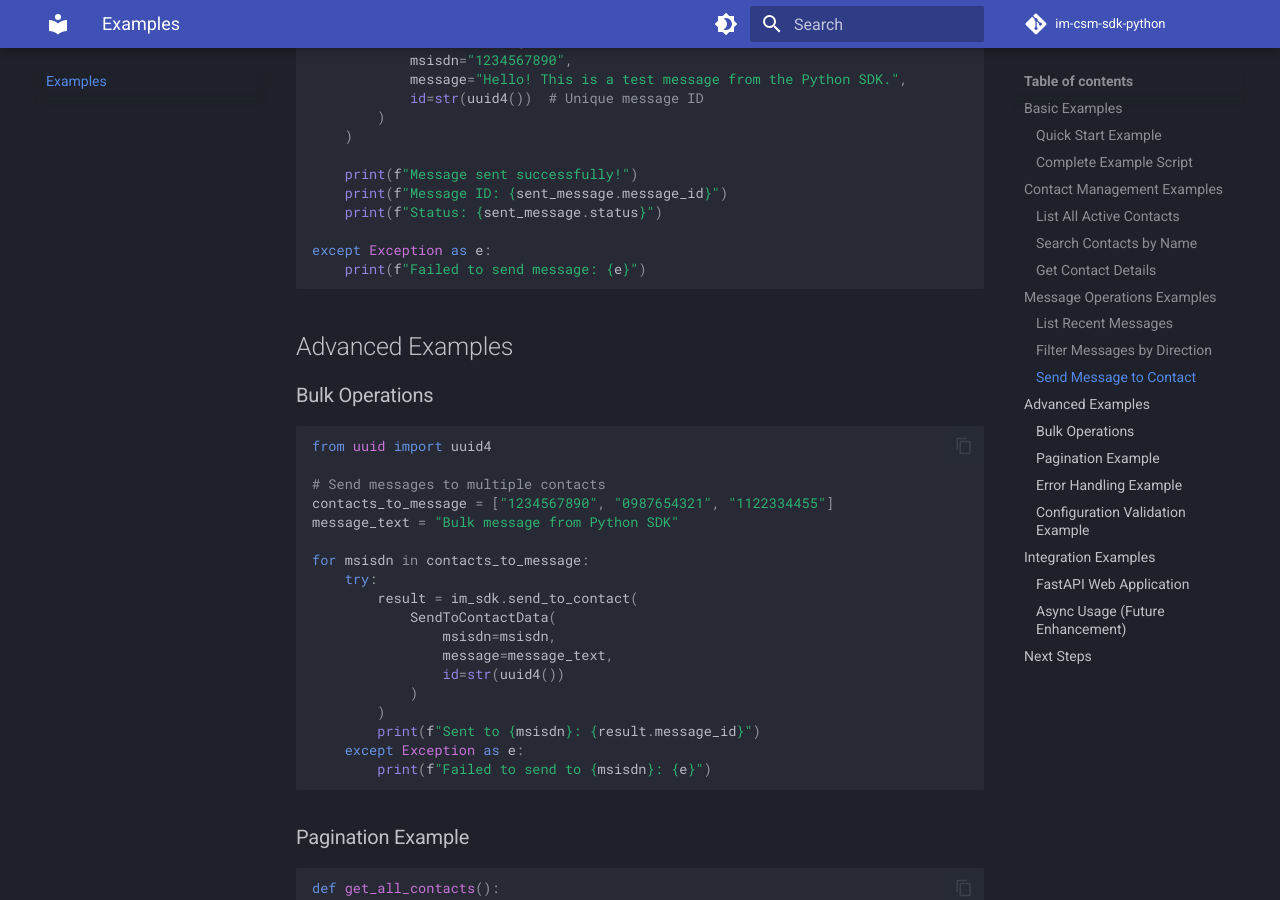
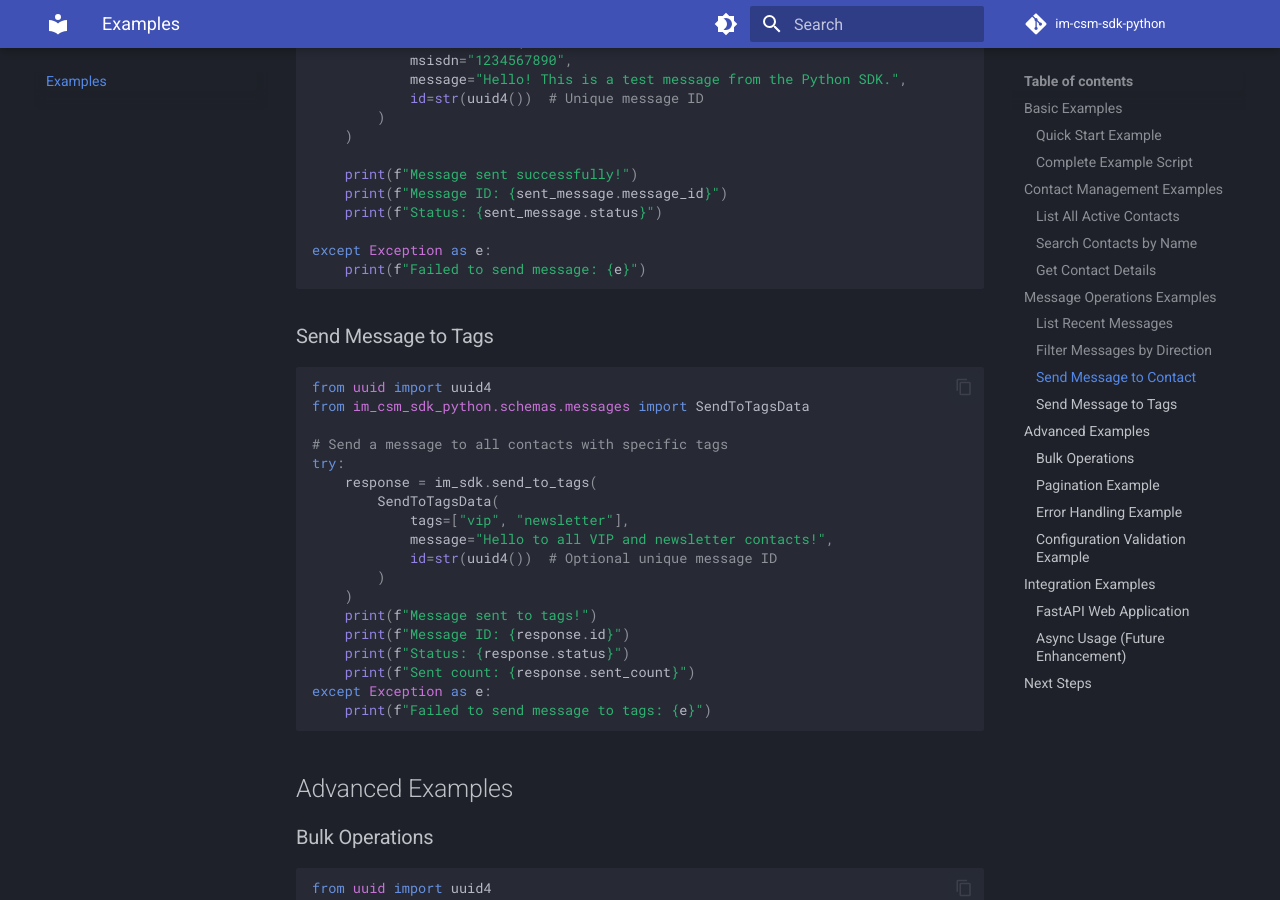
Before and after one commit to ubiquolabs/im-csm-sdk-python, an MkDocs documentation site: the page built from docs/examples/index.md, in a window 1280 px wide and 900 px high, scrolled down 2834 px. Built offline with MkDocs 1.6.1 and Material for MkDocs 9.7.7, drawn with Linux system fonts in a browser that asks for light colours; comment, search, counter and statistics services are not loaded; the version menu is left out.

Commit message:
feat(docs,example): add send-to-tags message example and reference
Adds an example demonstrating how to send messages to contacts filtered by tags in the SDK documentation and example script.

Updates example usage and references to highlight the new send-to-tags functionality, helping users better understand and utilize tag-based messaging.

````diff
--- a/docs/examples/index.md
+++ b/docs/examples/index.md
@@ -149,6 +149,29 @@ try:
 
 except Exception as e:
     print(f"Failed to send message: {e}")
+```
+
+### Send Message to Tags
+
+```python
+from uuid import uuid4
+from im_csm_sdk_python.schemas.messages import SendToTagsData
+
+# Send a message to all contacts with specific tags
+try:
+    response = im_sdk.send_to_tags(
+        SendToTagsData(
+            tags=["vip", "newsletter"],
+            message="Hello to all VIP and newsletter contacts!",
+            id=str(uuid4())  # Optional unique message ID
+        )
+    )
+    print(f"Message sent to tags!")
+    print(f"Message ID: {response.id}")
+    print(f"Status: {response.status}")
+    print(f"Sent count: {response.sent_count}")
+except Exception as e:
+    print(f"Failed to send message to tags: {e}")
 ```
 
 ## Advanced Examples
````
Also changed, not shown: docs/reference/example.md (+3 -0 lines), docs/reference/index.md (+5 -0 lines), 1 other file.
